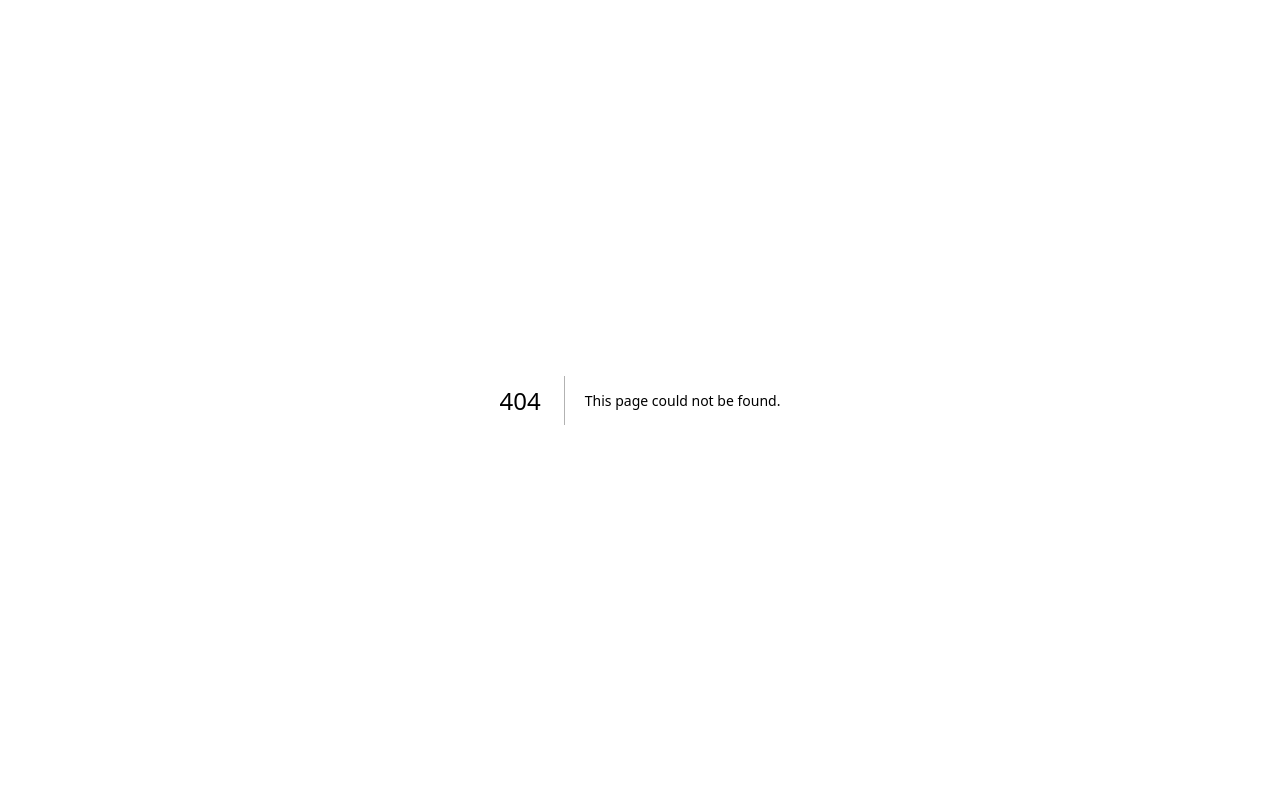
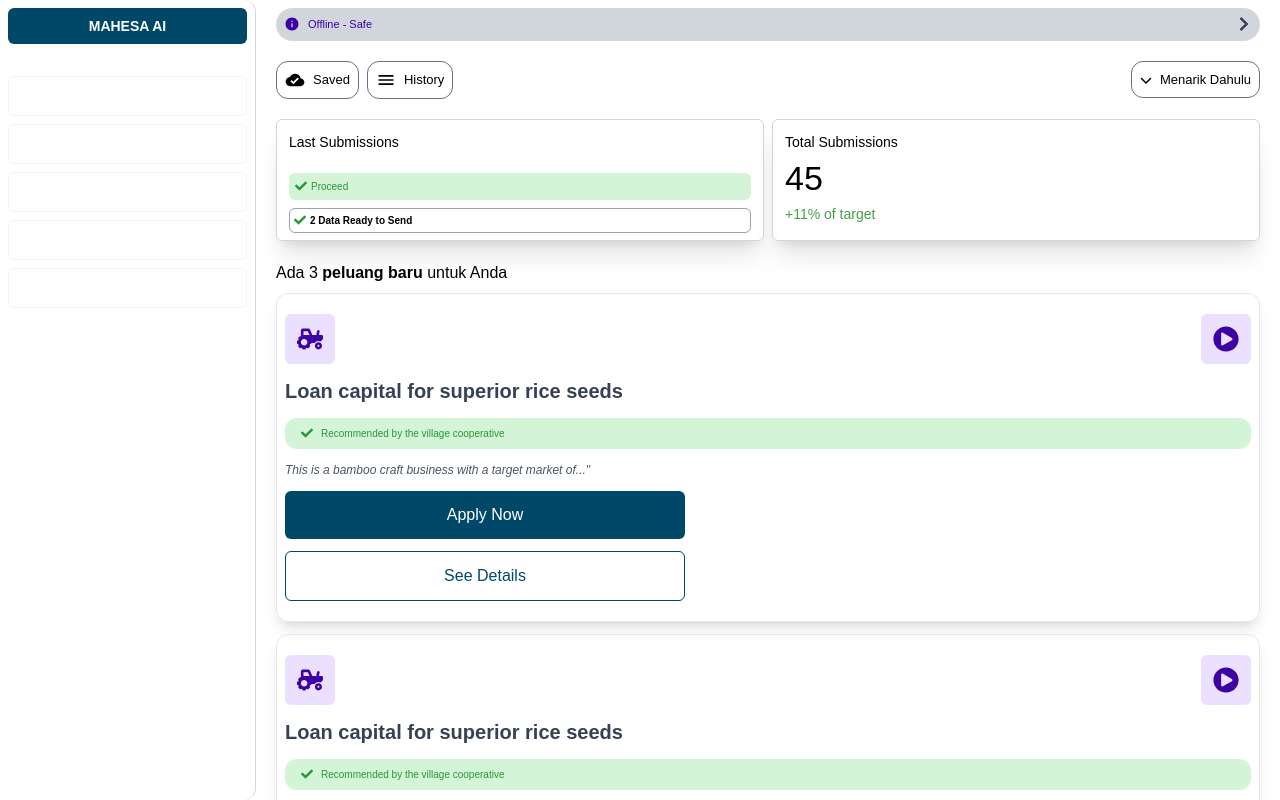
Before and after one commit to AI-ASEAN-404-Yujiem-Not-Found/PWA, a Next.js app: page /opportunity in a window 1280 px wide. Before the commit this address had no page. Shown: the top 800 px of the page. Built offline with nearby package versions, Linux system fonts and the light colour scheme.

Commit message:
feat: finished the flow of welcome opportunity and splash screen

```diff
--- a/app/offline-stt/page.tsx
+++ b/app/offline-stt/page.tsx
@@ -24,7 +24,7 @@
 
                     <div className="w-full flex flex-col justify-center items-center gap-3 text-center pt-15.75">
                         <button className="p-2 w-full max-w-100 bg-[#004868] text-white rounded-md">
-                            <Link href={"/on-boarding"}>Continue</Link>
+                            <Link href={"/welcoming"}>Continue</Link>
                         </button>
                         <p className="text-[12px] text-gray-600">
                             Need help?{' '}
--- /dev/null
+++ b/app/opportunity/offline-badge.tsx
@@ -0,0 +1,14 @@
+import { IoMdInformationCircle } from "react-icons/io";
+import { FaChevronRight } from "react-icons/fa";
+
+export default function OfflineBadge() {
+    return (
+        <div className='w-full flex justify-between items-center bg-gray-300 rounded-full p-2'>
+            <div className='flex items-center text-[11px] text-[#3D01A4] gap-2'>
+                <IoMdInformationCircle className='fill-[#3D01A4] w-4 h-4' />
+                <p>Offline - Safe</p>
+            </div>
+            <FaChevronRight className='fill-gray-700 w-4 h-4' />
+        </div>
+    )
+}
--- /dev/null
+++ b/app/opportunity/opportunity-card.tsx
@@ -0,0 +1,31 @@
+import Link from "next/link";
+import { FaTractor } from "react-icons/fa";
+import { FaPlayCircle } from "react-icons/fa";
+import { FaCheck } from "react-icons/fa";
+
+export default function OpportunityCard() {
+    return (
+        <div className='px-2 py-5 rounded-xl w-full border border-gray-200 shadow-lg space-y-3'>
+            <div className='w-full flex items-center justify-between'>
+                <div className='p-3 bg-[#EBE0FF] rounded-md'>
+                    <FaTractor className='w-6.5 h-6.5 fill-[#3D01A4] text-white' />
+                </div>
+                <div className='p-3 bg-[#EBE0FF] rounded-md'>
+                    <FaPlayCircle className='w-6.5 h-6.5 fill-[#3D01A4] text-white' />
+                </div>
+            </div>
+            <h1 className='text-[20px] text-gray-700 font-semibold'>Loan capital for superior rice seeds</h1>
+            <div className='bg-[#D3F4D7] py-2 px-4 rounded-xl flex items-center gap-2'>
+                <FaCheck className='w-3 h-3 fill-[#2B9637]' />
+                <p className='text-[10px] text-[#2B9637]'>Recommended by the village cooperative</p>
+            </div>
+            <p className='text-[12px] text-gray-600 italic'>This is a bamboo craft business with a target market of...&quot;</p>
+            <div className='w-full flex flex-col gap-3 justify-center'>
+                <button className="p-3 w-full max-w-100 bg-[#004868] text-white rounded-md">
+                    <Link href={"/doc-complation"}>Apply Now</Link>
+                </button>
+                <button className="p-3 w-full max-w-100 border border-[#004868] text-[#004868] rounded-md">See Details</button>
+            </div>
+        </div>
+    );
+}
--- /dev/null
+++ b/app/opportunity/page.tsx
@@ -0,0 +1,80 @@
+import LayoutSpacing from '../components/layout-spacing'
+import HeaderBack from '../components/header-back'
+import BottomNavigation from '../components/bottom-navigation'
+import OpportunityCard from './opportunity-card'
+import OfflineBadge from './offline-badge'
+
+import { IoMdCloudDone } from "react-icons/io";
+import { IoMdMenu } from "react-icons/io";
+import { FaChevronDown } from "react-icons/fa6";
+
+import { FaCheck } from "react-icons/fa";
+
+function OpportunityPage() {
+    return (
+        <LayoutSpacing>
+            <HeaderBack title='Opportunity' />
+            <div className='w-full pb-8'>
+                <div className='py-2 bg-white px-5'>
+
+                    <OfflineBadge />
+
+                    <div className='w-full flex items-center justify-between pt-5'>
+                        <div className='flex items-center gap-2'>
+                            <div className='p-2 rounded-xl border border-gray-500 flex items-center gap-2'>
+                                <IoMdCloudDone className='w-5 h-5' />
+                                <p className='text-[13px]'>Saved</p>
+                            </div>
+                            <div className='p-2 rounded-xl border border-gray-500 flex items-center gap-2'>
+                                <IoMdMenu className='w-5 h-5' />
+                                <p className='text-[13px]'>History</p>
+                            </div>
+                        </div>
+                        <div className='p-2 rounded-xl border border-gray-500 flex items-center gap-2'>
+                            <FaChevronDown className='w-3 h-3' />
+                            <p className='text-[13px]'>Menarik Dahulu</p>
+                        </div>
+                    </div>
+
+                    <div className='w-full h-35.5 flex justify-between items-center pt-5 gap-2'>
+                        <div className='w-full h-full p-3 rounded-md space-y-5 shadow-xl border border-gray-300'>
+                            <h2 className='text-[14px] font-medium'>Last Submissions</h2>
+                            <div className='space-y-2'>
+                                <div className='text-[#2B9637] flex items-center gap-1 bg-[#D3F4D7] rounded-md p-1.5'>
+                                    <FaCheck className='fill-[#2B9637] w-3 h-3' />
+                                    <p className='text-[10px]'>Proceed</p>
+                                </div>
+                                <div className='text-[#2B9637] flex items-center gap-1 p-1 rounded-md border border-gray-400'>
+                                    <FaCheck className='fill-[#2B9637] w-3 h-3' />
+                                    <p className='text-[10px] font-semibold text-black'>2 Data Ready to Send</p>
+                                </div>
+                            </div>
+                        </div>
+                        <div className='w-full h-full p-3 rounded-md shadow-xl border border-gray-300'>
+                            <h2 className='text-[14px] font-medium'>Total Submissions</h2>
+                            <p className='text-[34px] font-medium'>45</p>
+                            <p className='text-[#43A047] text-[14px]'>+11% of target</p>
+                        </div>
+                    </div>
+
+                    <div className='w-full pt-5 flex flex-col gap-2'>
+                        <p className='text-[16px]'>
+                            Ada 3 <span className='font-semibold'>peluang baru</span> untuk Anda
+                        </p>
+
+                        <div className='w-full space-y-3'>
+                            <OpportunityCard />
+                            <OpportunityCard />
+                            <OpportunityCard />
+                        </div>
+
+                    </div>
+
+                </div>
+            </div>
+            <BottomNavigation />
+        </LayoutSpacing>
+    )
+}
+
+export default OpportunityPage
--- /dev/null
+++ b/app/welcoming/opportunity-card.tsx
@@ -0,0 +1,33 @@
+import React from 'react';
+import Image from 'next/image';
+import { HiSparkles } from "react-icons/hi2";
+import Link from 'next/link';
+
+
+export default function OpportunityCard() {
+  return (
+    <div className='rounded-xl bg-gray-50 w-full'>
+            <Image src={'/opportinity-placeholder.png'} width={360} height={182} alt='opportinity placeholder' />
+
+            <div className='w-full px-2 py-4 flex flex-col'>
+                <div className='w-full flex items-center gap-2 pb-3'>
+                    <HiSparkles className='fill-[#0247FE] w-4 h-4' />
+                    <h2 className='text-[13px]'>Allign with your schedule</h2>
+                </div>
+
+                <div className='w-full text-[13px]'>
+                    <p>Based of your local profile this time, your data suited</p>
+                    <p>for 92% standard kriteria that&apos;s needed. data suited</p>
+                    <p>for 92% standard kriteria that&apos;s needed.</p>
+                </div>
+
+                <div className='w-full flex items-center justify-between gap-4 pt-5'>
+                    <button className='bg-gray-300 w-full p-2 rounded-md'>Listen</button>
+                    <button className='bg-[#004868] w-full text-white p-2 rounded-md'>
+                        <Link href={"/chance-form"}>Claim Now</Link>
+                    </button>
+                </div>
+            </div>
+        </div>
+  )
+}
--- /dev/null
+++ b/app/welcoming/page.tsx
@@ -0,0 +1,33 @@
+import Link from 'next/link'
+import BottomNavigation from '../components/bottom-navigation'
+import HeaderOnly from '../components/header-only'
+import LayoutSpacing from '../components/layout-spacing'
+import OpportunityCard from './opportunity-card'
+import TipsCard from './tips-card'
+
+function WelcomingPage() {
+    return (
+        <LayoutSpacing>
+            <HeaderOnly name='Andi' />
+            <div className='w-full pb-8'>
+                <div className='py-5 bg-white px-8'>
+                    <div className='w-full flex justify-between items-end'>
+                        <h1 className='text-[20px]'><span className='font-semibold'>Opportunity</span> for you</h1>
+                        <Link href={'/opportunity'} className='text-[11px] font-semibold'>See all</Link>
+                    </div>
+
+                    <div className='w-full flex flex-col gap-5 pt-5'>
+                        <OpportunityCard />
+                    </div>
+
+                    <div className='w-full flex flex-col gap-5 pt-5'>
+                        <TipsCard />
+                    </div>
+                </div>
+            </div>
+            <BottomNavigation />
+        </LayoutSpacing>
+    )
+}
+
+export default WelcomingPage
--- /dev/null
+++ b/app/welcoming/tips-card.tsx
@@ -0,0 +1,20 @@
+import React from 'react'
+import { FaTractor } from "react-icons/fa";
+import { FaChevronRight } from "react-icons/fa";
+
+export default function TipsCard() {
+    return (
+        <div className="bg-[#B9E5FF] w-full p-4 rounded-md flex justify-between items-center">
+            <div className="flex items-start gap-2">
+                <div className="p-2 bg-white rounded-md flex justify-center items-center">
+                    <FaTractor className="fill-[#005D85] w-6 h-6" />
+                </div>
+                <div className="flex flex-col">
+                    <h1 className="font-semibold text-[13px] text-gray-600">This Morning Tips</h1>
+                    <p className="text-[11px] text-gray-500">Make sure the sprayer is clean before 7 am and 10 PM</p>
+                </div>
+            </div>
+            <FaChevronRight />
+        </div>
+    )
+}
```
